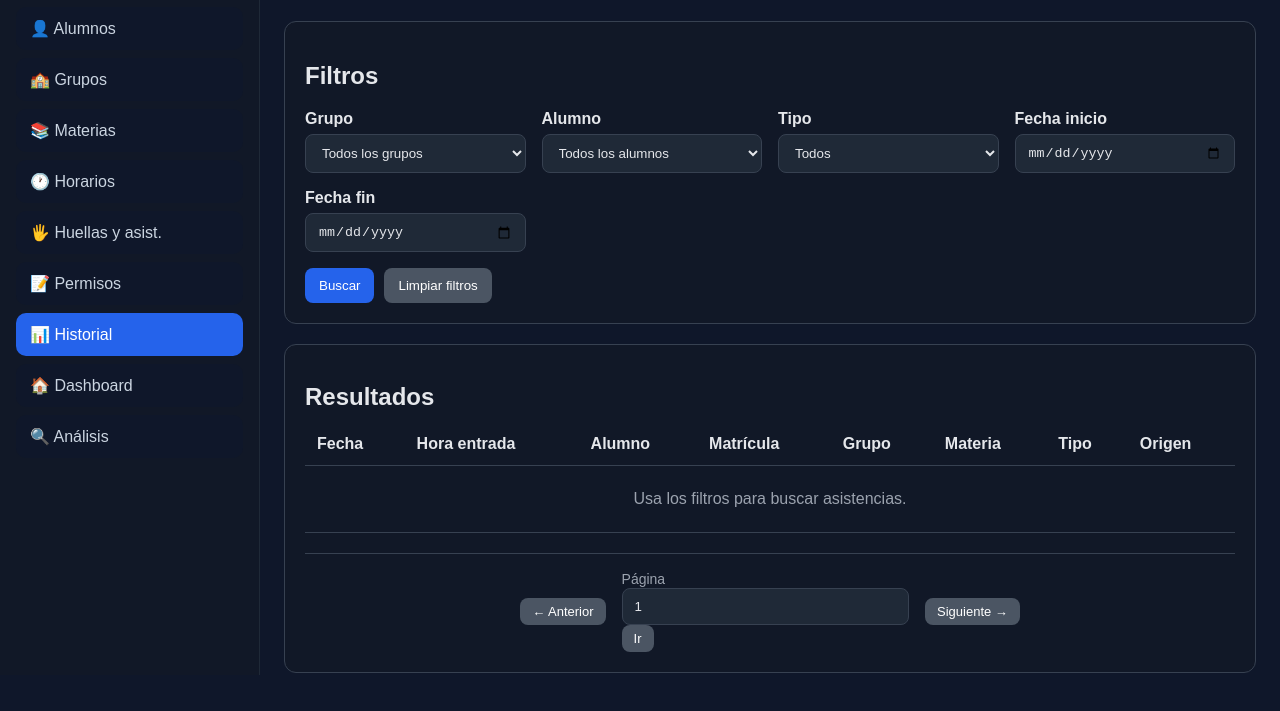
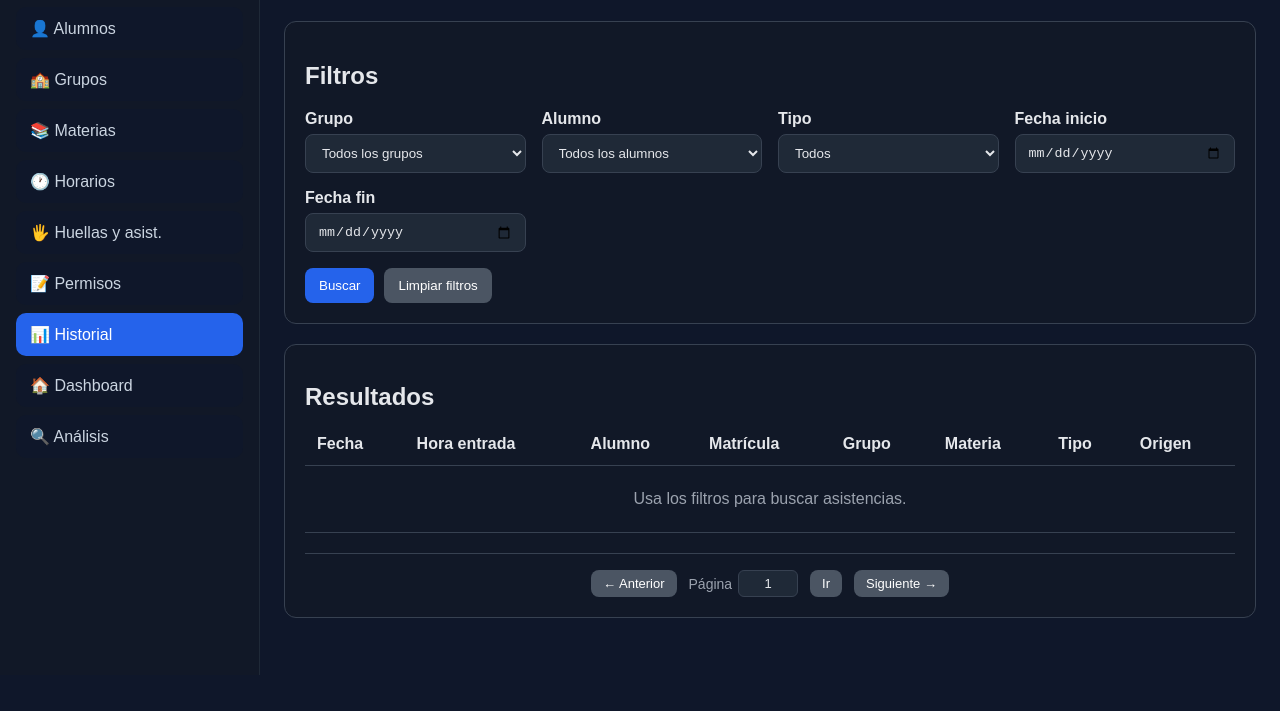
Before and after one commit to DiegoReyes1505/SIGA, a website: page public/historial.html in a window 1280 px wide. Shown: the part 125-836 px from the top of the page. After the commit the page ends 800 px from the top, so only its background shows below. Drawn offline with nearby package versions, Linux system fonts and the light colour scheme; no server answers.

Commit message:
style: agregar estilos selector por-página e input ir-a-página en historial

```diff
--- a/public/css/app.css
+++ b/public/css/app.css
@@ -279,7 +279,7 @@ td {
   background: #7f1d1d;
 }
 
-/* ── Módulo permisos ───────────────────────────── */
+/* ── Módulo permisos ───────────────────────────────── */
 
 .checks {
   display: grid;
@@ -341,9 +341,8 @@ td {
   }
 }
 
-/* ── Módulo historial ─────────────────────────────────────── */
+/* ── Módulo historial ─────────────────────────────────────────── */
 
-/* Grid de filtros: 3 columnas en desktop, 1 en mobile */
 .filters-grid {
   display: grid;
   grid-template-columns: repeat(auto-fit, minmax(180px, 1fr));
@@ -361,7 +360,6 @@ td {
   font-weight: bold;
 }
 
-/* Botones de acción de filtros */
 .filters-actions {
   display: flex;
   gap: 10px;
@@ -369,38 +367,76 @@ td {
   margin-top: 4px;
 }
 
-/* Botón pequeño para paginación */
 .btn.btn-sm {
   padding: 6px 12px;
   font-size: 13px;
 }
 
-/* Botón deshabilitado */
 .btn:disabled {
   opacity: 0.4;
   cursor: not-allowed;
   pointer-events: none;
 }
 
-/* Paginación */
+/* Paginación principal */
 .paginacion {
   display: flex;
   align-items: center;
   justify-content: center;
-  gap: 16px;
+  gap: 12px;
   margin-top: 20px;
   padding-top: 16px;
   border-top: 1px solid var(--border);
+  flex-wrap: wrap;
+}
+
+/* Bloque "Página [input] de N  [Ir]" */
+.pag-ir-wrap {
+  display: flex;
+  align-items: center;
+  gap: 6px;
+}
+
+/* Input numérico para "Ir a página" */
+.input-ir-pagina {
+  width: 60px;
+  padding: 5px 8px;
+  text-align: center;
+  border-radius: 6px;
+  border: 1px solid var(--border);
+  background: var(--panel-2);
+  color: var(--text);
+  font-size: 13px;
+  /* quitar flechas nativas del input number */
+  -moz-appearance: textfield;
+}
+.input-ir-pagina::-webkit-outer-spin-button,
+.input-ir-pagina::-webkit-inner-spin-button {
+  -webkit-appearance: none;
+  margin: 0;
 }
 
 .pagina-info {
   color: var(--muted);
   font-size: 14px;
-  min-width: 120px;
-  text-align: center;
+  white-space: nowrap;
 }
 
-/* Resumen de tipos en la sección de totales */
+/* Selector "Mostrar X registros" en el toolbar */
+.por-pagina-wrap {
+  display: flex;
+  align-items: center;
+  gap: 6px;
+  font-size: 13px;
+  color: var(--muted);
+}
+
+.por-pagina-wrap select {
+  width: auto;
+  padding: 5px 8px;
+  font-size: 13px;
+}
+
 .resumen-asistencias {
   display: flex;
   flex-wrap: wrap;
@@ -408,20 +444,17 @@ td {
   align-items: center;
 }
 
-/* Label de total de registros en el toolbar */
 .muted-label {
   color: var(--muted);
   font-size: 14px;
 }
 
-/* Celda vacía centrada en tabla */
 .td-empty {
   text-align: center;
   color: var(--muted);
   padding: 24px 12px;
 }
 
-/* Badge warn (retardo) — faltaba en el CSS original */
 .badge.warn {
   background: #78350f;
 }
```
